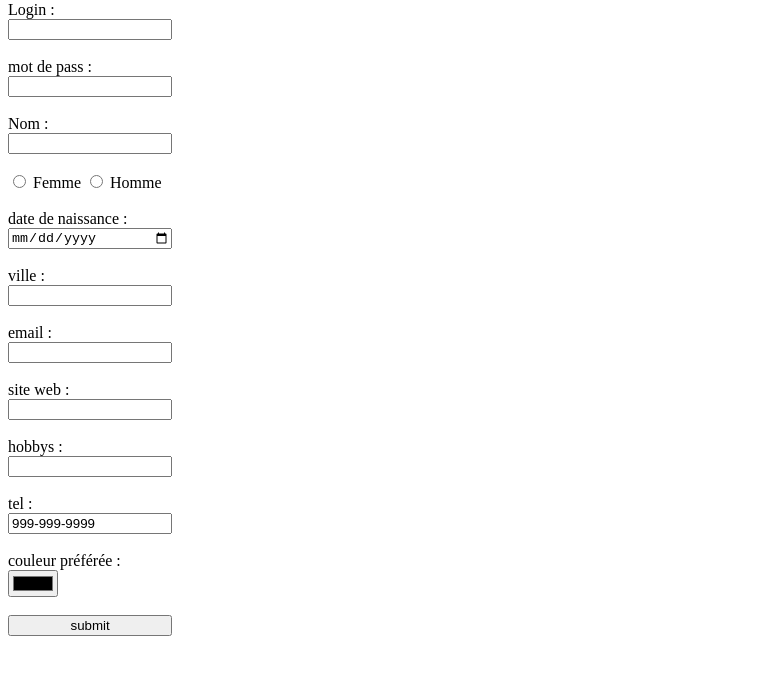
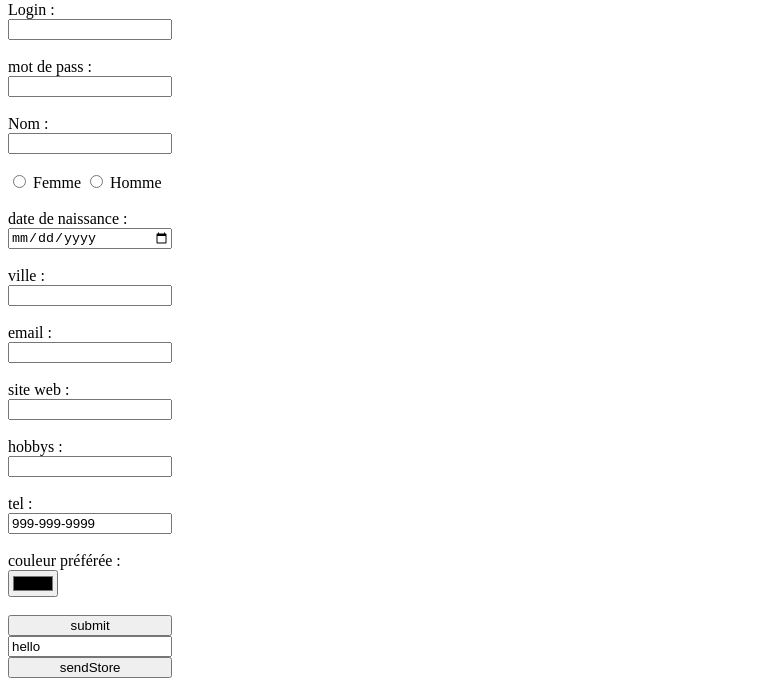
Before and after one commit to Gyozmo/semaine7, a plain HTML site: page Gestion d'utilisateurs/index.html in a window 1280 px wide. Shown: the part 105-800 px from the top of the page, without its empty margins (0-768 px from the left). Drawn offline with Linux system fonts and the light colour scheme.

Commit message:
routine push

```diff
--- a/Gestion d'utilisateurs/index.html
+++ b/Gestion d'utilisateurs/index.html
@@ -41,6 +41,11 @@
         <br> couleur préférée : <input type="color" name="color" id="">
         <br> <input type="submit" value="submit">
     </form>
+
+    <form action="" id="localstorageId">
+        <input type="text" id="store" value="hello">
+        <input type="button" value="sendStore" id="send" onclick="hello()">
+    </form>
 </body>
 
 </html>
--- a/Gestion d'utilisateurs/main.js
+++ b/Gestion d'utilisateurs/main.js
@@ -5,3 +5,15 @@
 // Bonus 2: pas besoin de soumettre le formulaire pour contrôler les champs.
 // Stocker les données récupérées. Ce peut être l'occasion de jeter un oeil au localStorage introduit par HTML5.
 // Créez un formulaire de connexion. L'utilisation saisit un login et un mdp. Si les deux correspondent, on l'autorise à se connecter et on l'accueille avec un message du type : "Bienvenue <prénom> ".
+
+
+
+let byName = document.getElementsByName;
+
+// let store = byId('store');
+console.log(document.getElementById('send'));
+
+function hello(){
+    console.log('hello');
+
+}
```
